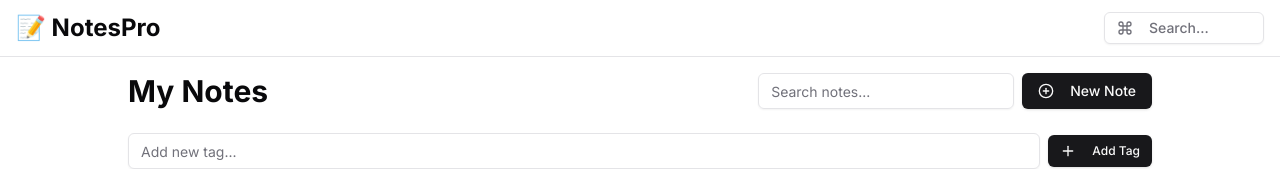
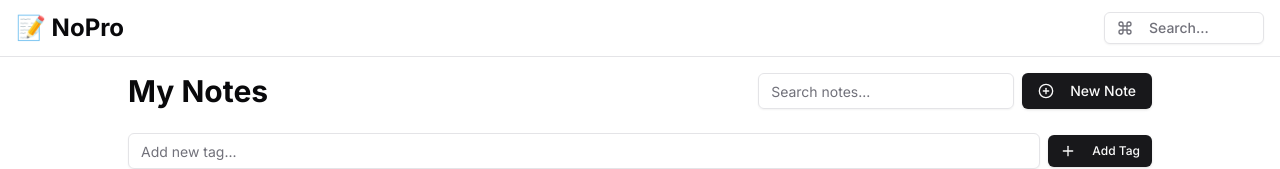
Before and after one commit to zaid-commits/NoPro, a React (Vite) app: page / in a window 1280 px wide. Shown: the top 169 px of the page. Built offline with nearby package versions, Linux system fonts and the light colour scheme.

Commit message:
changed the name of the app

```diff
--- a/index.html
+++ b/index.html
@@ -4,7 +4,7 @@
     <meta charset="UTF-8" />
     <link rel="shortcut icon" href="/src/assets/favi.png" type="image/x-icon">
     <meta name="viewport" content="width=device-width, initial-scale=1.0" />
-    <title>NotesPro - Your Personal Note-Taking App</title>
+    <title>NoPro - Keep your thoughts in order</title>
     <meta
       name="description"
       content="NoPro is a powerful and intuitive note-taking application. Organize your thoughts, create to-do lists, and manage your ideas efficiently."
--- a/src/components/TopNav.tsx
+++ b/src/components/TopNav.tsx
@@ -11,7 +11,7 @@ export function TopNav({ setIsCommandMenuOpen }: TopNavProps) {
     <nav className="border-b bg-background/95 backdrop-blur supports-[backdrop-filter]:bg-background/60">
       <div className="flex h-14 items-center px-4">
         <Link to="/" className="flex items-center space-x-2">
-          <span className="text-2xl font-bold">📝 NotesPro</span>
+          <span className="text-2xl font-bold">📝 NoPro</span>
         </Link>
         <div className="ml-auto flex items-center space-x-4">
           <Button
```
